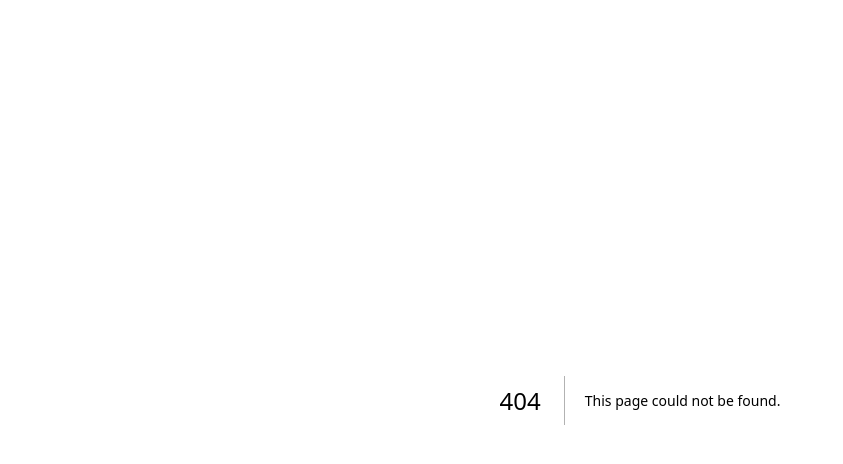
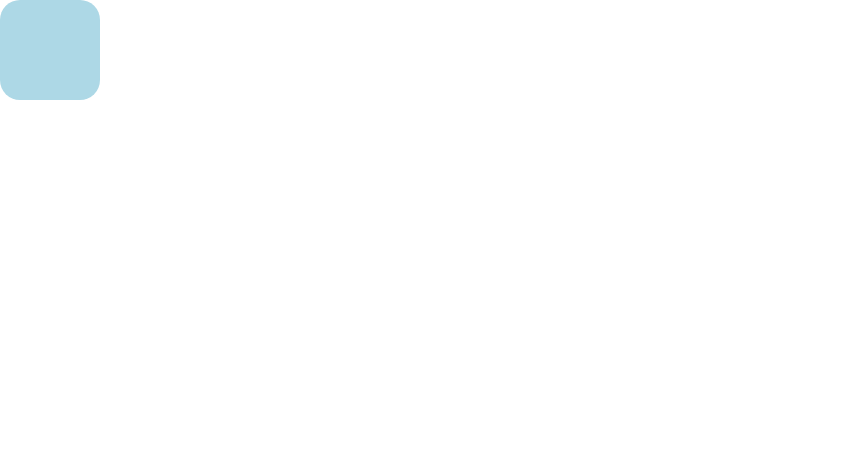
Before and after one commit to kapibara-tornado/frontend-app, a Next.js app: page /play in a window 1280 px wide. Before the commit this address had no page. Shown: the top 464 px of the page, without its empty margins (0-843 px from the left). Built offline with nearby package versions, Linux system fonts and the light colour scheme.

Commit message:
add framer motion

```diff
--- a/package.json
+++ b/package.json
@@ -13,10 +13,12 @@
     "@radix-ui/react-toast": "^1.2.1",
     "class-variance-authority": "^0.7.0",
     "clsx": "^2.1.1",
+    "framer-motion": "^11.3.31",
     "lucide-react": "^0.436.0",
     "next": "14.2.6",
     "react": "^18",
     "react-dom": "^18",
+    "styled-components": "^6.1.12",
     "tailwind-merge": "^2.5.2",
     "tailwindcss-animate": "^1.0.7"
   },
--- a/src/app/page.tsx
+++ b/src/app/page.tsx
@@ -1,9 +1,12 @@
-"use client"
+'use client';
+
+import Link from 'next/link';
 
 export default function Home() {
   return (
     <main>
       Hello world
+      <Link href={'/play'}>playへ</Link>
     </main>
   );
 }
--- /dev/null
+++ b/src/app/play/page.tsx
@@ -0,0 +1,34 @@
+'use client';
+
+import React from 'react';
+import { motion } from 'framer-motion';
+import styled from 'styled-components';
+
+function Play() {
+  return (
+    <div>
+        <Wrapper
+          animate={{
+            scale: [1, 2, 2, 1, 1],
+            rotate: [0, 0, 270, 270, 0],
+            borderRadius: [
+              '20%',
+              '20%',
+              '50%',
+              '50%',
+              '20%',
+            ],
+          }}
+        />
+    </div>
+  );
+}
+
+export default Play;
+
+const Wrapper = styled(motion.div)`
+  text-align: center;
+  height: 100px;
+  width: 100px;
+  background-color: lightblue;
+`;
```
Also changed, not shown: 1 other file (tests, documents, lock files or other folders).
